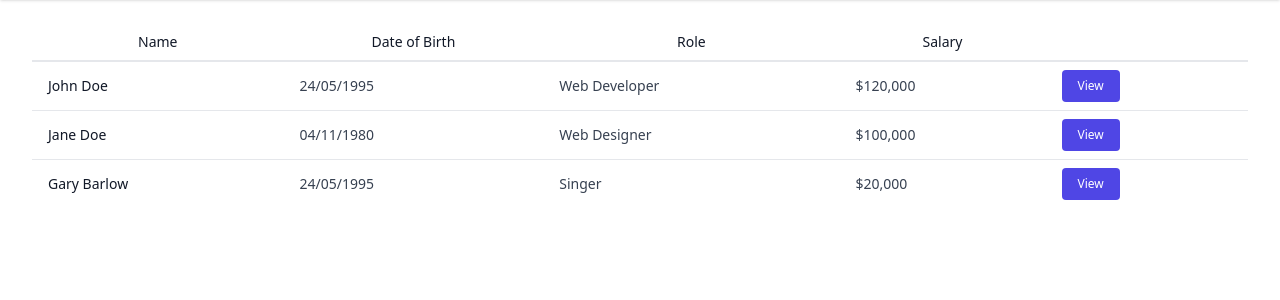
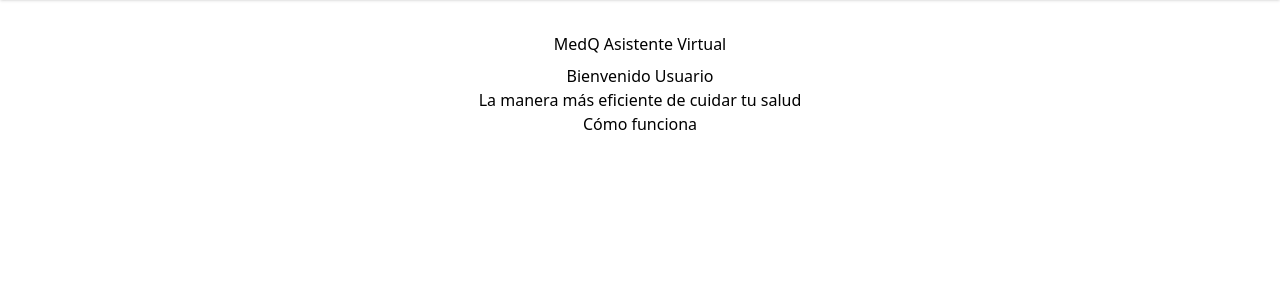
Before and after one commit to EliasE83/MedQ-AMV, a Flask app: page /login in a window 1280 px wide. Shown: the part 148-448 px from the top of the page. Run offline with Flask 3, Linux system fonts and the light colour scheme; some libraries are stand-ins or nearby versions.

Commit message:
Update user.html
Actualizacion de la plantilla usuario que incluye solo un mensaje de bienvenida

```diff
--- a/templates/vistas_principales/user.html
+++ b/templates/vistas_principales/user.html
@@ -111,78 +111,25 @@
 -->
 
 <div class="overflow-x-auto">
-    <table class="min-w-full divide-y-2 divide-gray-200 bg-white text-sm">
-      <thead class="ltr:text-left rtl:text-right">
-        <tr>
-          <th class="whitespace-nowrap px-4 py-2 font-medium text-gray-900">
-            Name
-          </th>
-          <th class="whitespace-nowrap px-4 py-2 font-medium text-gray-900">
-            Date of Birth
-          </th>
-          <th class="whitespace-nowrap px-4 py-2 font-medium text-gray-900">
-            Role
-          </th>
-          <th class="whitespace-nowrap px-4 py-2 font-medium text-gray-900">
-            Salary
-          </th>
-          <th class="px-4 py-2"></th>
-        </tr>
-      </thead>
 
-      <tbody class="divide-y divide-gray-200">
-        <tr>
-          <td class="whitespace-nowrap px-4 py-2 font-medium text-gray-900">
-            John Doe
-          </td>
-          <td class="whitespace-nowrap px-4 py-2 text-gray-700">24/05/1995</td>
-          <td class="whitespace-nowrap px-4 py-2 text-gray-700">Web Developer</td>
-          <td class="whitespace-nowrap px-4 py-2 text-gray-700">$120,000</td>
-          <td class="whitespace-nowrap px-4 py-2">
-            <a
-              href="#"
-              class="inline-block rounded bg-indigo-600 px-4 py-2 text-xs font-medium text-white hover:bg-indigo-700"
-            >
-              View
-            </a>
-          </td>
-        </tr>
 
-        <tr>
-          <td class="whitespace-nowrap px-4 py-2 font-medium text-gray-900">
-            Jane Doe
-          </td>
-          <td class="whitespace-nowrap px-4 py-2 text-gray-700">04/11/1980</td>
-          <td class="whitespace-nowrap px-4 py-2 text-gray-700">Web Designer</td>
-          <td class="whitespace-nowrap px-4 py-2 text-gray-700">$100,000</td>
-          <td class="whitespace-nowrap px-4 py-2">
-            <a
-              href="#"
-              class="inline-block rounded bg-indigo-600 px-4 py-2 text-xs font-medium text-white hover:bg-indigo-700"
-            >
-              View
-            </a>
-          </td>
-        </tr>
+  <div class="row text-center">
+      <div class="col-md-12">
+          <div class="mb-2 mt-2">
+              <h1 class="page-header">
+                  MedQ Asistente Virtual
+              </h1>
+          </div>
+          <div class="mb-2 mt-2">
+              <h3 class="page-header">
+                  Bienvenido Usuario
+              </h3>
+              <p>La manera más eficiente de cuidar tu salud</p>
+              <p>Cómo funciona</p>
+          </div>
+      </div>
+  </div>
 
-        <tr>
-          <td class="whitespace-nowrap px-4 py-2 font-medium text-gray-900">
-            Gary Barlow
-          </td>
-          <td class="whitespace-nowrap px-4 py-2 text-gray-700">24/05/1995</td>
-          <td class="whitespace-nowrap px-4 py-2 text-gray-700">Singer</td>
-          <td class="whitespace-nowrap px-4 py-2 text-gray-700">$20,000</td>
-          <td class="whitespace-nowrap px-4 py-2">
-            <a
-              href="#"
-              class="inline-block rounded bg-indigo-600 px-4 py-2 text-xs font-medium text-white hover:bg-indigo-700"
-            >
-              View
-            </a>
-          </td>
-        </tr>
-      </tbody>
-    </table>
   </div>
       </div>
     </main>
```
